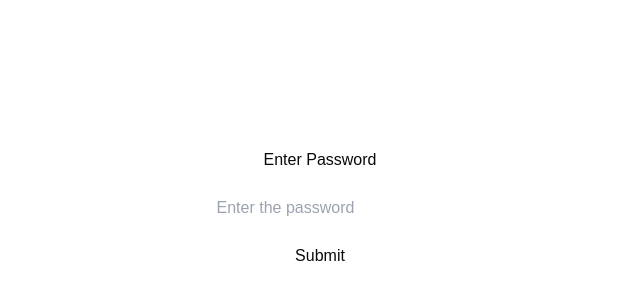
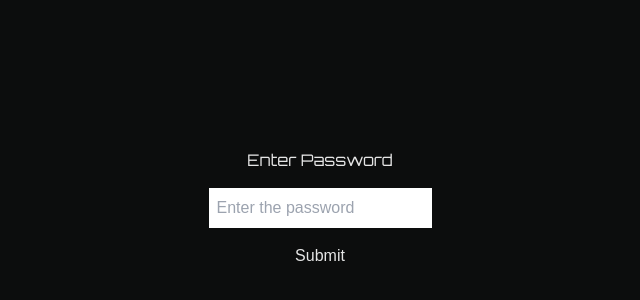
Before and after one commit to cobibean/vMARKET, a Next.js app: page / in a window 1280 px wide. Shown: the part 188-488 px from the top of the page, without its empty margins (320-960 px from the left). Built offline with nearby package versions, Linux system fonts and the light colour scheme; what thirdweb would draw is missing.

Commit message:
Kehmor's CSS changes

```diff
--- a/src/app/globals.css
+++ b/src/app/globals.css
@@ -1,64 +1,85 @@
+@import url('https://fonts.googleapis.com/css2?family=Exo+2:wght@400;500;700&family=Orbitron:wght@400;700&family=Share+Tech+Mono&display=swap');
+
 @tailwind base;
 @tailwind components;
 @tailwind utilities;
 
+/* Body font */
 body {
-  font-family: Arial, Helvetica, sans-serif;
+  font-family: 'Exo 2', Arial, Helvetica, sans-serif;
+}
+
+/* Primary headers */
+h1, h2 {
+  font-family: 'Orbitron', Arial, Helvetica, sans-serif;
+}
+
+/* Subheaders */
+h3, h4, h5, h6 {
+  font-family: 'Share Tech Mono', Arial, Helvetica, sans-serif;
 }
 
 @layer base {
   :root {
-    --background: 0 0% 100%;
-    --foreground: 0 0% 3.9%;
-    --card: 0 0% 100%;
-    --card-foreground: 0 0% 3.9%;
-    --popover: 0 0% 100%;
-    --popover-foreground: 0 0% 3.9%;
-    --primary: 0 0% 9%;
-    --primary-foreground: 0 0% 98%;
-    --secondary: 0 0% 96.1%;
-    --secondary-foreground: 0 0% 9%;
-    --muted: 0 0% 96.1%;
-    --muted-foreground: 0 0% 45.1%;
-    --accent: 0 0% 96.1%;
-    --accent-foreground: 0 0% 9%;
-    --destructive: 0 84.2% 60.2%;
-    --destructive-foreground: 0 0% 98%;
-    --border: 0 0% 89.8%;
-    --input: 0 0% 89.8%;
-    --ring: 0 0% 3.9%;
-    --chart-1: 12 76% 61%;
-    --chart-2: 173 58% 39%;
-    --chart-3: 197 37% 24%;
-    --chart-4: 43 74% 66%;
-    --chart-5: 27 87% 67%;
-    --radius: 0.5rem;
+    /* Light Theme Variables */
+    --background: 207, 5%, 5%; /* #0B0C10 */
+    --foreground: 0, 0%, 90%; /* #C5C6C7 */
+    --card: 207, 10%, 15%; /* #1F2833 */
+    --card-foreground: 0, 0%, 90%; /* Same as foreground */
+
+    --popover: 207, 10%, 15%; /* Same as card */
+    --popover-foreground: 0, 0%, 90%; /* Same as foreground */
+
+    --primary: 174, 95%, 71%; /* #66FCF1 */
+    --primary-foreground: 207, 5%, 5%; /* #0B0C10 */
+
+    --secondary: 207, 10%, 20%; /* Slightly lighter card */
+    --secondary-foreground: 0, 0%, 90%; /* Same as foreground */
+
+    --muted: 0, 0%, 55%; /* Muted foreground */
+    --muted-foreground: 0, 0%, 75%; /* Slightly lighter muted foreground */
+
+    --accent: 174, 95%, 71%; /* Same as primary for glowing accents */
+    --accent-foreground: 207, 5%, 5%; /* Same as dark background */
+
+    --destructive: 14, 91%, 54%; /* #F75116 */
+    --destructive-foreground: 0, 0%, 100%; /* White */
+
+    --border: 207, 10%, 20%; /* Lighter than card */
+    --input: 207, 10%, 15%; /* Same as card */
+    --ring: 174, 95%, 71%; /* Cyan glow */
+
+    --radius: 0.5rem; /* Default border radius */
   }
+
   .dark {
-    --background: 0 0% 3.9%;
-    --foreground: 0 0% 98%;
-    --card: 0 0% 3.9%;
-    --card-foreground: 0 0% 98%;
-    --popover: 0 0% 3.9%;
-    --popover-foreground: 0 0% 98%;
-    --primary: 0 0% 98%;
-    --primary-foreground: 0 0% 9%;
-    --secondary: 0 0% 14.9%;
-    --secondary-foreground: 0 0% 98%;
-    --muted: 0 0% 14.9%;
-    --muted-foreground: 0 0% 63.9%;
-    --accent: 0 0% 14.9%;
-    --accent-foreground: 0 0% 98%;
-    --destructive: 0 62.8% 30.6%;
-    --destructive-foreground: 0 0% 98%;
-    --border: 0 0% 14.9%;
-    --input: 0 0% 14.9%;
-    --ring: 0 0% 83.1%;
-    --chart-1: 220 70% 50%;
-    --chart-2: 160 60% 45%;
-    --chart-3: 30 80% 55%;
-    --chart-4: 280 65% 60%;
-    --chart-5: 340 75% 55%;
+    /* Dark Theme Variables */
+    --background: 207, 5%, 5%; /* Same dark background */
+    --foreground: 0, 0%, 90%; /* Same foreground */
+    --card: 207, 5%, 10%; /* Slightly darker card */
+    --card-foreground: 0, 0%, 90%; /* Same foreground */
+
+    --popover: 207, 5%, 10%; /* Same as card */
+    --popover-foreground: 0, 0%, 90%; /* Same as foreground */
+
+    --primary: 174, 95%, 71%; /* Same cyan */
+    --primary-foreground: 207, 5%, 5%; /* Same as dark background */
+
+    --secondary: 207, 10%, 15%; /* Lighter than background */
+    --secondary-foreground: 0, 0%, 90%; /* Same foreground */
+
+    --muted: 0, 0%, 40%; /* Darker muted */
+    --muted-foreground: 0, 0%, 60%; /* Darker muted foreground */
+
+    --accent: 174, 95%, 71%; /* Same cyan for accents */
+    --accent-foreground: 207, 5%, 5%; /* Same as dark background */
+
+    --destructive: 14, 91%, 54%; /* Same orange */
+    --destructive-foreground: 0, 0%, 100%; /* White */
+
+    --border: 207, 5%, 15%; /* Slightly darker border */
+    --input: 207, 5%, 10%; /* Same as card */
+    --ring: 174, 95%, 71%; /* Cyan glow */
   }
 }
 
--- a/tailwind.config.ts
+++ b/tailwind.config.ts
@@ -1,7 +1,7 @@
 import type { Config } from "tailwindcss";
 
 export default {
-    darkMode: ["class"],
+  darkMode: ["class"], // Enable dark mode toggling via class
   content: [
     "./src/pages/**/*.{js,ts,jsx,tsx,mdx}",
     "./src/components/**/*.{js,ts,jsx,tsx,mdx}",
@@ -10,53 +10,58 @@ export default {
   theme: {
     extend: {
       colors: {
-  			background: 'hsl(var(--background))',
-  			foreground: 'hsl(var(--foreground))',
+        background: 'hsl(var(--background))', // Primary background
+        foreground: 'hsl(var(--foreground))', // Primary text
         card: {
-  				DEFAULT: 'hsl(var(--card))',
-  				foreground: 'hsl(var(--card-foreground))'
+          DEFAULT: 'hsl(var(--card))', // Secondary background
+          foreground: 'hsl(var(--card-foreground))', // Card text
         },
         popover: {
-  				DEFAULT: 'hsl(var(--popover))',
-  				foreground: 'hsl(var(--popover-foreground))'
+          DEFAULT: 'hsl(var(--popover))', // Popover background
+          foreground: 'hsl(var(--popover-foreground))', // Popover text
         },
         primary: {
-  				DEFAULT: 'hsl(var(--primary))',
-  				foreground: 'hsl(var(--primary-foreground))'
+          DEFAULT: 'hsl(var(--primary))', // Primary action color
+          foreground: 'hsl(var(--primary-foreground))', // Primary text
         },
         secondary: {
-  				DEFAULT: 'hsl(var(--secondary))',
-  				foreground: 'hsl(var(--secondary-foreground))'
+          DEFAULT: 'hsl(var(--secondary))', // Secondary color
+          foreground: 'hsl(var(--secondary-foreground))', // Secondary text
         },
         muted: {
-  				DEFAULT: 'hsl(var(--muted))',
-  				foreground: 'hsl(var(--muted-foreground))'
+          DEFAULT: 'hsl(var(--muted))', // Muted elements
+          foreground: 'hsl(var(--muted-foreground))', // Muted text
         },
         accent: {
-  				DEFAULT: 'hsl(var(--accent))',
-  				foreground: 'hsl(var(--accent-foreground))'
+          DEFAULT: 'hsl(var(--accent))', // Highlight/Accent
+          foreground: 'hsl(var(--accent-foreground))', // Accent text
         },
         destructive: {
-  				DEFAULT: 'hsl(var(--destructive))',
-  				foreground: 'hsl(var(--destructive-foreground))'
+          DEFAULT: 'hsl(var(--destructive))', // Error/Warning
+          foreground: 'hsl(var(--destructive-foreground))', // Error text
         },
-  			border: 'hsl(var(--border))',
-  			input: 'hsl(var(--input))',
-  			ring: 'hsl(var(--ring))',
+        border: 'hsl(var(--border))', // Border color
+        input: 'hsl(var(--input))', // Input background
+        ring: 'hsl(var(--ring))', // Focus/hover ring
         chart: {
           '1': 'hsl(var(--chart-1))',
           '2': 'hsl(var(--chart-2))',
           '3': 'hsl(var(--chart-3))',
           '4': 'hsl(var(--chart-4))',
-  				'5': 'hsl(var(--chart-5))'
-  			}
+          '5': 'hsl(var(--chart-5))',
+        },
       },
       borderRadius: {
-  			lg: 'var(--radius)',
-  			md: 'calc(var(--radius) - 2px)',
-  			sm: 'calc(var(--radius) - 4px)'
-  		}
-  	}
+        lg: 'var(--radius)', // Larger corners
+        md: 'calc(var(--radius) - 2px)', // Medium corners
+        sm: 'calc(var(--radius) - 4px)', // Small corners
+        xl: '1rem', // Extra-large corners
+        none: '0', // No radius
       },
-  plugins: [require("tailwindcss-animate")],
+      boxShadow: {
+        glow: '0 0 15px rgba(102, 252, 241, 0.6)', // Glow effect for accents
+      },
+    },
+  },
+  plugins: [require("tailwindcss-animate")], // Add tailwind animation plugin
 } satisfies Config;
```
Lines whose indentation alone changed are shown as unchanged.
